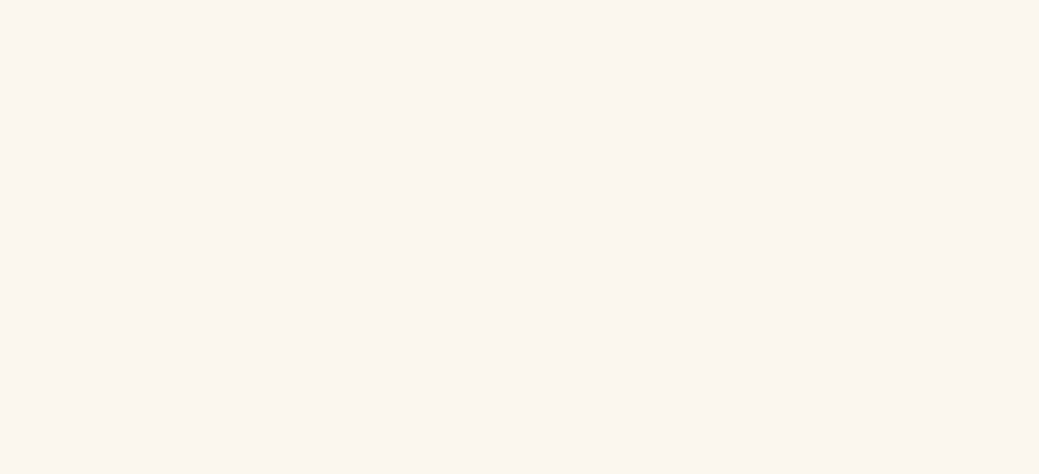
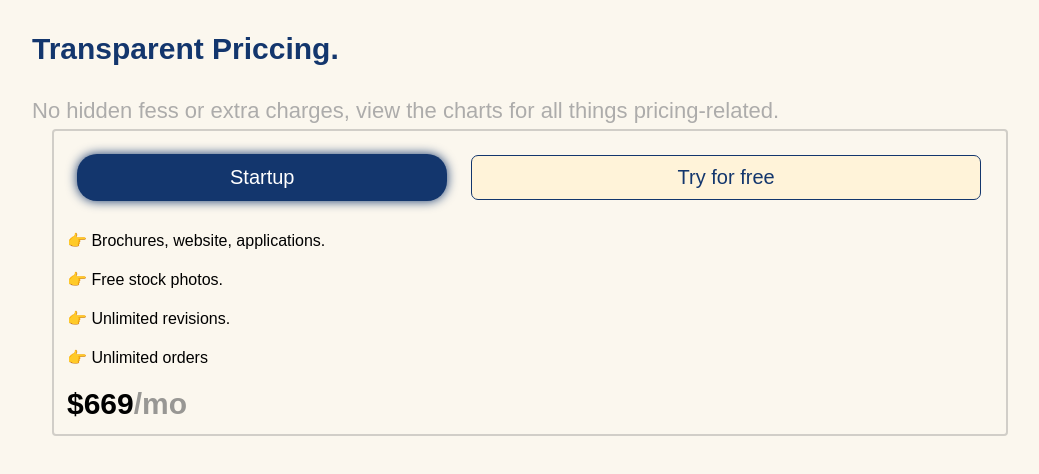
Before and after one commit to kfifel/breif4, a plain HTML site: page index.html in a window 1280 px wide. Shown: the whole page, without its empty margins (32-1071 px from the left). Drawn offline with Linux system fonts and the light colour scheme.

Commit message:
first commit

```diff
--- a/css/style.css
+++ b/css/style.css
@@ -10,3 +10,68 @@ body{
 div.container{
     margin: 1% 5%;
 }
+h2{
+    margin-top: 2rem;
+    color: #13366d;
+    font-family: Arial, Helvetica, sans-serif;
+    font-size: 30px;
+}
+section > p {
+    margin-top: 2rem;
+    color: #adacab;
+    font-family: Arial, Helvetica, sans-serif;
+    font-size: 22px;
+}
+.button1 {
+    margin: 10px;
+    background-color: #13366d;
+    border: none;
+    border-radius: 20px;
+    box-shadow: 0px 0px 11px #13366d;
+    color: white;
+    padding: 12px 20px;
+    text-align: center;
+    text-decoration: none;
+    font-size: 20px;
+    cursor: pointer;
+    width: 40%;
+}
+.button1:hover {
+    color: cadetblue ;
+}
+.button2 {
+    margin: 10px;
+    background-color: #fff3d9;
+    border-radius: 7px;
+    border: solid #13366d 1px;
+    color: #13366d;
+    font-family: Arial, Helvetica, sans-serif;
+    padding: 10px;
+    font-size: 20px;
+    cursor: pointer;
+    width: 55%;
+}
+.button2:hover {
+    background-color: #0c459f;
+    color: white;
+    box-shadow: 0px 2px 1px black;
+}
+.sub_container {
+    border: solid 2px #d1cec8;
+    border-radius: 4px;
+    padding: 13px;
+    margin-top: 5px;
+    width: 83%;
+    margin-left: 20px;
+}
+.sub_container p {
+    margin-top: 20px;
+    font-family: Arial, Helvetica, sans-serif;
+}
+.price {
+    font-size: 30px;
+    font-weight: bold;
+}
+span{
+    color: #989794;
+}
--- a/index.html
+++ b/index.html
@@ -14,7 +14,21 @@
     <main>
         <section class="subscribe"></section>
         <section class="services"></section>
-        <section class="packs"></section>
+        <section class="packs">
+            <h2>Transparent Priccing.</h2>
+            <p>No hidden fess or extra charges, view the charts for all things pricing-related.</p>
+            <div class="cards">
+                <div class="sub_container">
+                    <button class="button1">Startup</button>
+                    <button class="button2">Try for free</button>
+                    <p>👉 Brochures, website, applications.</p>
+                    <p>👉 Free stock photos.</p>
+                    <p>👉 Unlimited revisions.</p>
+                    <p>👉 Unlimited orders</p>
+                    <p class="price">$669<span>/mo</span></p>
+                </div>
+            </div>
+        </section>
     </main>
     <footer></footer>
 </div>
```
